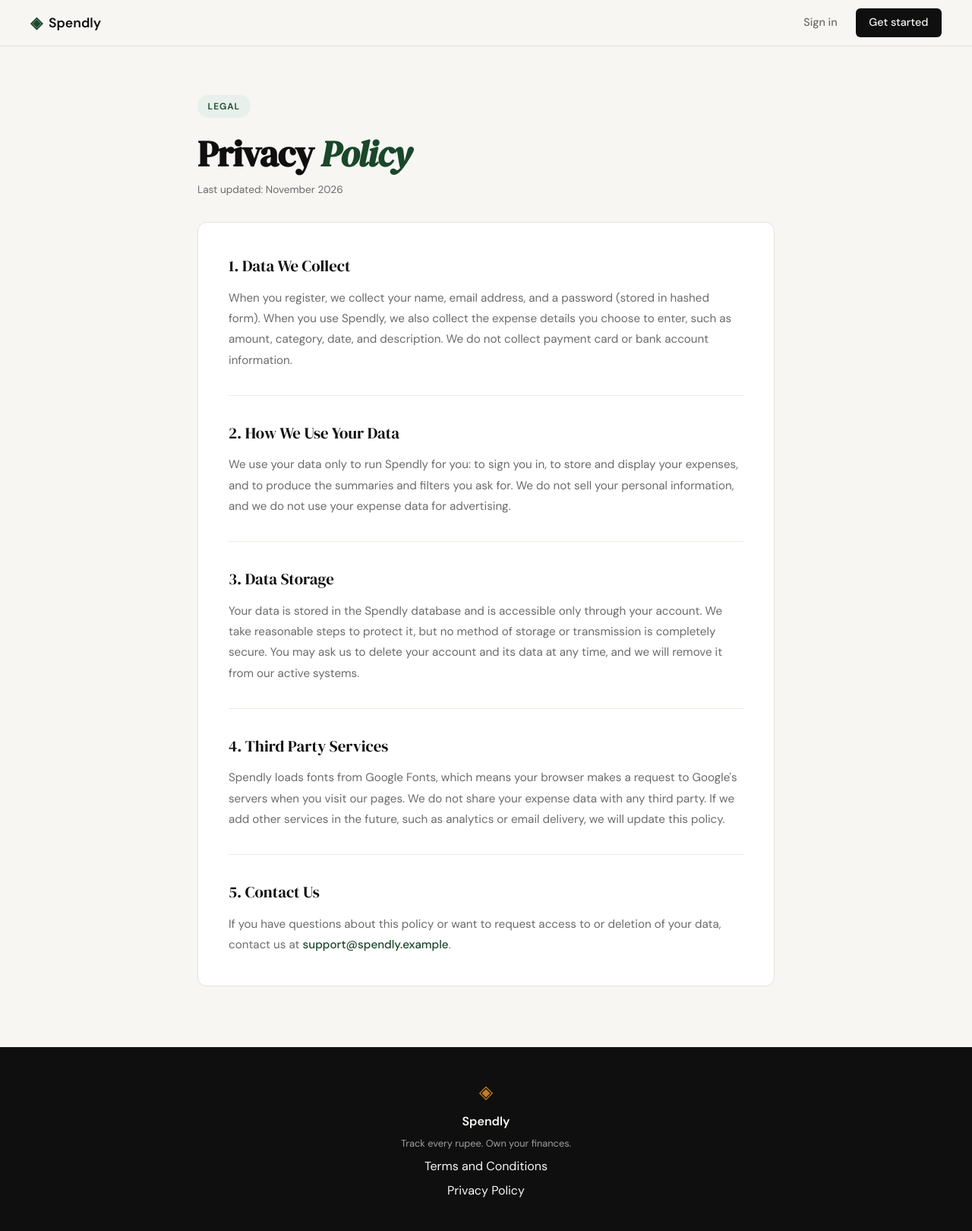
After one commit to DILEEP834986/spendly, a Flask app: page /privacy in a window 1280 px wide. The commit adds this page. Shown: the whole page at 76% size. Run offline with Flask 3, Linux system fonts and the light colour scheme.

Commit message:
create privacy page

```diff
--- a/app.py
+++ b/app.py
@@ -25,6 +25,11 @@ def login():
 @app.route("/terms")
 def terms():
     return render_template("terms.html")
+
+
+@app.route("/privacy")
+def privacy():
+    return render_template("privacy.html")
 
 
 # ------------------------------------------------------------------ #
--- a/static/css/style.css
+++ b/static/css/style.css
@@ -478,6 +478,89 @@ a { color: inherit; text-decoration: none; }
 .auth-switch a:hover { text-decoration: underline; }
 
 /* ------------------------------------------------------------------ */
+/* Legal pages (terms, privacy)                                        */
+/* ------------------------------------------------------------------ */
+
+.legal-section {
+    padding: 4rem 2rem 5rem;
+}
+
+.legal-container {
+    max-width: 760px;
+    margin: 0 auto;
+}
+
+.legal-header {
+    margin-bottom: 2rem;
+}
+
+.legal-badge {
+    display: inline-block;
+    background: var(--accent-light);
+    color: var(--accent);
+    font-size: 0.75rem;
+    font-weight: 600;
+    letter-spacing: 0.08em;
+    text-transform: uppercase;
+    padding: 0.35rem 0.85rem;
+    border-radius: 999px;
+    margin-bottom: 1.25rem;
+}
+
+.legal-title {
+    font-family: var(--font-display);
+    font-size: clamp(2rem, 4vw, 3rem);
+    line-height: 1.15;
+    letter-spacing: -0.02em;
+    color: var(--ink);
+    margin-bottom: 0.5rem;
+}
+
+.legal-title em {
+    font-style: italic;
+    color: var(--accent);
+}
+
+.legal-updated {
+    font-size: 0.85rem;
+    color: var(--ink-muted);
+}
+
+.legal-card {
+    background: var(--paper-card);
+    border: 1px solid var(--border);
+    border-radius: var(--radius-md);
+    padding: 2.5rem;
+}
+
+.legal-block + .legal-block {
+    margin-top: 2rem;
+    padding-top: 2rem;
+    border-top: 1px solid var(--border-soft);
+}
+
+.legal-heading {
+    font-family: var(--font-display);
+    font-size: 1.3rem;
+    font-weight: 400;
+    color: var(--ink);
+    margin-bottom: 0.75rem;
+}
+
+.legal-text {
+    font-size: 0.95rem;
+    color: var(--ink-muted);
+    line-height: 1.8;
+}
+
+.legal-link {
+    color: var(--accent);
+    font-weight: 500;
+}
+
+.legal-link:hover { text-decoration: underline; }
+
+/* ------------------------------------------------------------------ */
 /* Footer                                                              */
 /* ------------------------------------------------------------------ */
 
@@ -527,4 +610,6 @@ a { color: inherit; text-decoration: none; }
 @media (max-width: 600px) {
     .nav-links a:not(.nav-cta) { display: none; }
     .hero { padding: 3rem 1rem 2rem; }
+    .legal-section { padding: 2.5rem 1rem 3rem; }
+    .legal-card { padding: 1.5rem; }
 }
--- a/templates/base.html
+++ b/templates/base.html
@@ -35,7 +35,7 @@
             <span class="footer-name">Spendly</span>
             <p class="footer-copy">Track every rupee. Own your finances.</p>
             <a href="{{ url_for('terms') }}">Terms and Conditions</a>
-            <a href="#">Privacy Policy</a>
+            <a href="{{ url_for('privacy') }}">Privacy Policy</a>
         </div>
     </footer>
 
--- /dev/null
+++ b/templates/privacy.html
@@ -0,0 +1,68 @@
+{% extends "base.html" %}
+
+{% block title %}Privacy Policy — Spendly{% endblock %}
+
+{% block content %}
+
+<section class="legal-section">
+    <div class="legal-container">
+        <div class="legal-header">
+            <div class="legal-badge">Legal</div>
+            <h1 class="legal-title">Privacy <em>Policy</em></h1>
+            <p class="legal-updated">Last updated: November 2026</p>
+        </div>
+
+        <div class="legal-card">
+            <div class="legal-block">
+                <h2 class="legal-heading">1. Data We Collect</h2>
+                <p class="legal-text">
+                    When you register, we collect your name, email address, and a password
+                    (stored in hashed form). When you use Spendly, we also collect the expense
+                    details you choose to enter, such as amount, category, date, and description.
+                    We do not collect payment card or bank account information.
+                </p>
+            </div>
+
+            <div class="legal-block">
+                <h2 class="legal-heading">2. How We Use Your Data</h2>
+                <p class="legal-text">
+                    We use your data only to run Spendly for you: to sign you in, to store and
+                    display your expenses, and to produce the summaries and filters you ask for.
+                    We do not sell your personal information, and we do not use your expense
+                    data for advertising.
+                </p>
+            </div>
+
+            <div class="legal-block">
+                <h2 class="legal-heading">3. Data Storage</h2>
+                <p class="legal-text">
+                    Your data is stored in the Spendly database and is accessible only through
+                    your account. We take reasonable steps to protect it, but no method of storage
+                    or transmission is completely secure. You may ask us to delete your account
+                    and its data at any time, and we will remove it from our active systems.
+                </p>
+            </div>
+
+            <div class="legal-block">
+                <h2 class="legal-heading">4. Third Party Services</h2>
+                <p class="legal-text">
+                    Spendly loads fonts from Google Fonts, which means your browser makes a
+                    request to Google's servers when you visit our pages. We do not share your
+                    expense data with any third party. If we add other services in the future,
+                    such as analytics or email delivery, we will update this policy.
+                </p>
+            </div>
+
+            <div class="legal-block">
+                <h2 class="legal-heading">5. Contact Us</h2>
+                <p class="legal-text">
+                    If you have questions about this policy or want to request access to or
+                    deletion of your data, contact us at
+                    <a class="legal-link" href="mailto:support@spendly.example">support@spendly.example</a>.
+                </p>
+            </div>
+        </div>
+    </div>
+</section>
+
+{% endblock %}
```
Also changed, not shown: templates/terms.html (+30 -13 lines).
